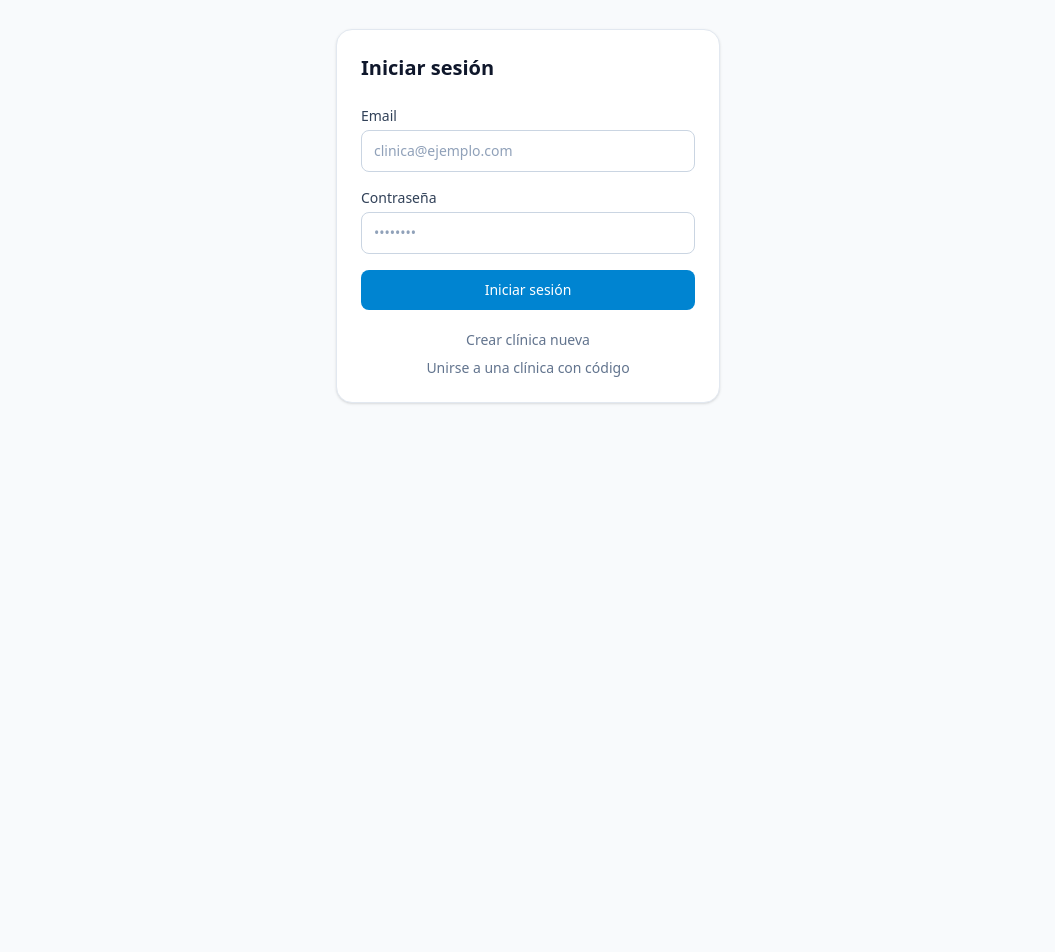
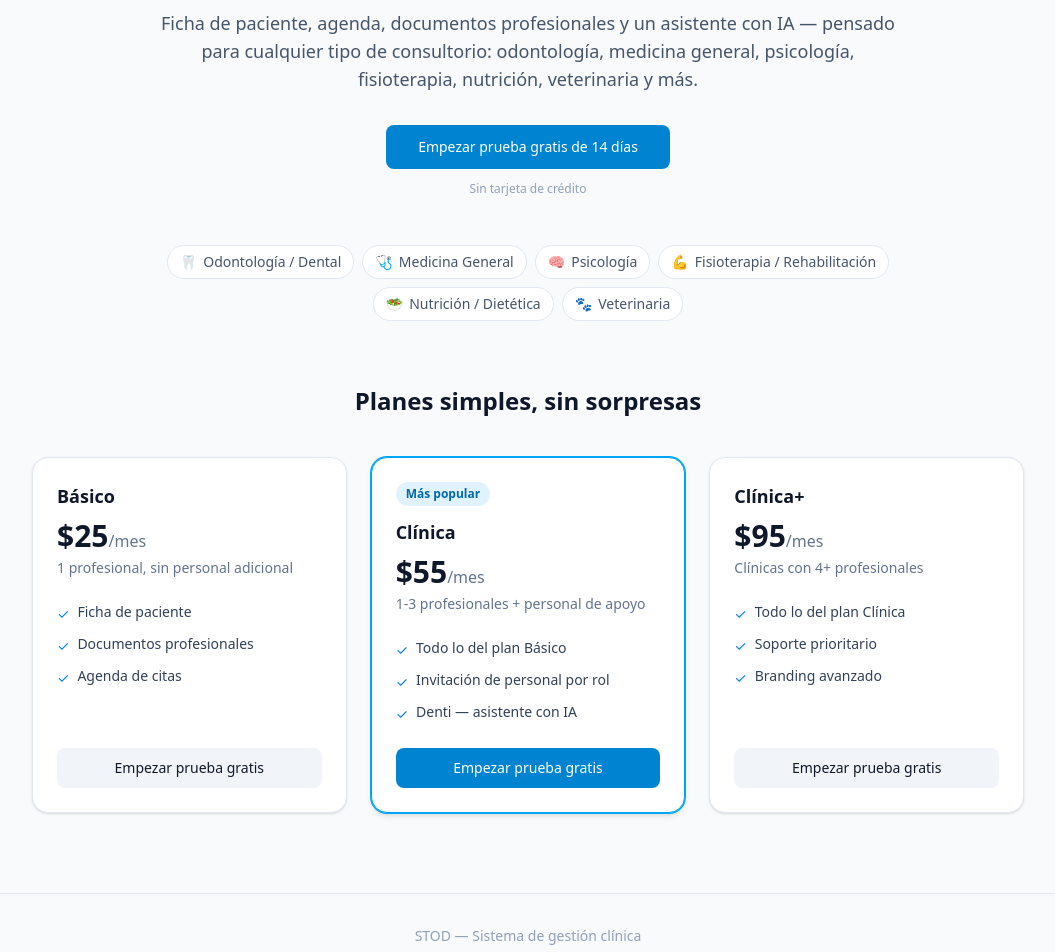
Before and after one commit to Jaybraal/STOD, a React (Vite) app in the folder frontend/: page /precios in a window 1280 px wide. Before the commit this address led to /login. Shown: the part 220-1172 px from the top of the page, without its empty margins (112-1167 px from the left). Before the commit the page ends 800 px from the top, so only its background shows below. Built offline with nearby package versions, Linux system fonts and the light colour scheme; no server answers.

Commit message:
feat: landing pública de precios en /precios con los 3 planes

```diff
--- a/frontend/src/App.tsx
+++ b/frontend/src/App.tsx
@@ -4,6 +4,7 @@ import { AppShell } from './components/layout/AppShell';
 import { SyncProvider } from './context/SyncContext';
 import { AuthProvider, useAuth } from './context/AuthContext';
 import { AuthPage } from './pages/Auth';
+import { Landing } from './pages/Landing';
 import Dashboard from './pages/Dashboard';
 import { CheckoutPage } from './pages/Checkout';
 import { PacientesList } from './pages/Pacientes';
@@ -87,6 +88,9 @@ export default function App() {
       <AuthProvider>
         <SyncProvider>
           <Routes>
+            {/* Landing pública - precios, sin login */}
+            <Route path="/precios" element={<Landing />} />
+
             {/* Login - redirige al dashboard si ya hay sesión */}
             <Route path="/login" element={<PublicRoute><AuthPage /></PublicRoute>} />
 
--- a/frontend/src/pages/Auth/index.tsx
+++ b/frontend/src/pages/Auth/index.tsx
@@ -9,6 +9,11 @@ import { auth, db } from '../../db/firebase';
 import { getClinicIdByCode } from '../../db/queries/config';
 
 type Mode = 'login' | 'register' | 'join';
+
+function getInitialMode(): Mode {
+  const params = new URLSearchParams(window.location.search);
+  return params.get('mode') === 'register' ? 'register' : 'login';
+}
 
 function getErrorMessage(code: string): string {
   switch (code) {
@@ -25,7 +30,7 @@ function getErrorMessage(code: string): string {
 }
 
 export function AuthPage() {
-  const [mode, setMode] = useState<Mode>('login');
+  const [mode, setMode] = useState<Mode>(getInitialMode);
   const [email, setEmail] = useState('');
   const [password, setPassword] = useState('');
   const [code, setCode] = useState('');
--- /dev/null
+++ b/frontend/src/pages/Landing/index.tsx
@@ -0,0 +1,153 @@
+import { Link } from 'react-router-dom';
+import { CLINIC_TYPE_OPTIONS } from '../../utils/constants';
+
+interface Plan {
+  name: string;
+  price: string;
+  audience: string;
+  features: string[];
+  highlighted?: boolean;
+}
+
+const PLANS: Plan[] = [
+  {
+    name: 'Básico',
+    price: '$25',
+    audience: '1 profesional, sin personal adicional',
+    features: ['Ficha de paciente', 'Documentos profesionales', 'Agenda de citas'],
+  },
+  {
+    name: 'Clínica',
+    price: '$55',
+    audience: '1-3 profesionales + personal de apoyo',
+    features: [
+      'Todo lo del plan Básico',
+      'Invitación de personal por rol',
+      'Denti — asistente con IA',
+    ],
+    highlighted: true,
+  },
+  {
+    name: 'Clínica+',
+    price: '$95',
+    audience: 'Clínicas con 4+ profesionales',
+    features: ['Todo lo del plan Clínica', 'Soporte prioritario', 'Branding avanzado'],
+  },
+];
+
+export function Landing() {
+  return (
+    <div className="min-h-screen bg-slate-50">
+      {/* Header */}
+      <header className="border-b border-slate-200 bg-white">
+        <div className="max-w-5xl mx-auto px-4 py-4 flex items-center justify-between">
+          <div className="flex items-center gap-3">
+            <div className="w-9 h-9 rounded-xl bg-sky-600 flex items-center justify-center">
+              <span className="text-white font-bold text-base">S</span>
+            </div>
+            <span className="font-bold text-slate-900 text-xl">STOD</span>
+          </div>
+          <Link
+            to="/login"
+            className="text-sm font-medium text-slate-600 hover:text-slate-900 transition-colors"
+          >
+            Iniciar sesión
+          </Link>
+        </div>
+      </header>
+
+      {/* Hero */}
+      <section className="max-w-3xl mx-auto px-4 pt-16 pb-12 text-center">
+        <h1 className="text-3xl sm:text-4xl font-bold text-slate-900 mb-4">
+          El sistema de gestión para tu clínica, sin importar la especialidad
+        </h1>
+        <p className="text-base sm:text-lg text-slate-600 mb-8">
+          Ficha de paciente, agenda, documentos profesionales y un asistente con
+          IA — pensado para cualquier tipo de consultorio: odontología,
+          medicina general, psicología, fisioterapia, nutrición, veterinaria y
+          más.
+        </p>
+        <Link
+          to="/login?mode=register"
+          className="inline-block py-3 px-8 bg-sky-600 hover:bg-sky-700 text-white text-sm font-medium rounded-lg transition-colors"
+        >
+          Empezar prueba gratis de 14 días
+        </Link>
+        <p className="text-xs text-slate-400 mt-3">Sin tarjeta de crédito</p>
+      </section>
+
+      {/* Especialidades */}
+      <section className="max-w-4xl mx-auto px-4 pb-16">
+        <div className="flex flex-wrap justify-center gap-2">
+          {CLINIC_TYPE_OPTIONS.filter((opt) => opt.value !== 'otro').map((opt) => (
+            <span
+              key={opt.value}
+              className="inline-flex items-center gap-1.5 px-3 py-1.5 rounded-full bg-white border border-slate-200 text-sm text-slate-600"
+            >
+              <span aria-hidden="true">{opt.emoji}</span>
+              {opt.label}
+            </span>
+          ))}
+        </div>
+      </section>
+
+      {/* Planes */}
+      <section className="max-w-5xl mx-auto px-4 pb-20">
+        <h2 className="text-2xl font-semibold text-slate-900 text-center mb-10">
+          Planes simples, sin sorpresas
+        </h2>
+        <div className="grid grid-cols-1 sm:grid-cols-3 gap-6">
+          {PLANS.map((plan) => (
+            <div
+              key={plan.name}
+              className={`rounded-2xl border p-6 flex flex-col ${
+                plan.highlighted
+                  ? 'bg-white border-sky-500 shadow-md ring-1 ring-sky-500'
+                  : 'bg-white border-slate-200 shadow-sm'
+              }`}
+            >
+              {plan.highlighted && (
+                <span className="self-start mb-3 text-xs font-semibold text-sky-700 bg-sky-100 px-2.5 py-1 rounded-full">
+                  Más popular
+                </span>
+              )}
+              <h3 className="text-lg font-semibold text-slate-900">{plan.name}</h3>
+              <p className="text-3xl font-bold text-slate-900 mt-2">
+                {plan.price}
+                <span className="text-base font-normal text-slate-500">/mes</span>
+              </p>
+              <p className="text-sm text-slate-500 mt-1">{plan.audience}</p>
+              <ul className="mt-6 space-y-2.5 flex-1">
+                {plan.features.map((feature) => (
+                  <li key={feature} className="flex items-start gap-2 text-sm text-slate-700">
+                    <span className="text-sky-600 mt-0.5" aria-hidden="true">
+                      ✓
+                    </span>
+                    {feature}
+                  </li>
+                ))}
+              </ul>
+              <Link
+                to="/login?mode=register"
+                className={`mt-6 text-center py-2.5 px-4 text-sm font-medium rounded-lg transition-colors ${
+                  plan.highlighted
+                    ? 'bg-sky-600 hover:bg-sky-700 text-white'
+                    : 'bg-slate-100 hover:bg-slate-200 text-slate-900'
+                }`}
+              >
+                Empezar prueba gratis
+              </Link>
+            </div>
+          ))}
+        </div>
+      </section>
+
+      {/* Footer */}
+      <footer className="border-t border-slate-200 py-8">
+        <p className="text-center text-sm text-slate-400">
+          STOD — Sistema de gestión clínica
+        </p>
+      </footer>
+    </div>
+  );
+}
```
